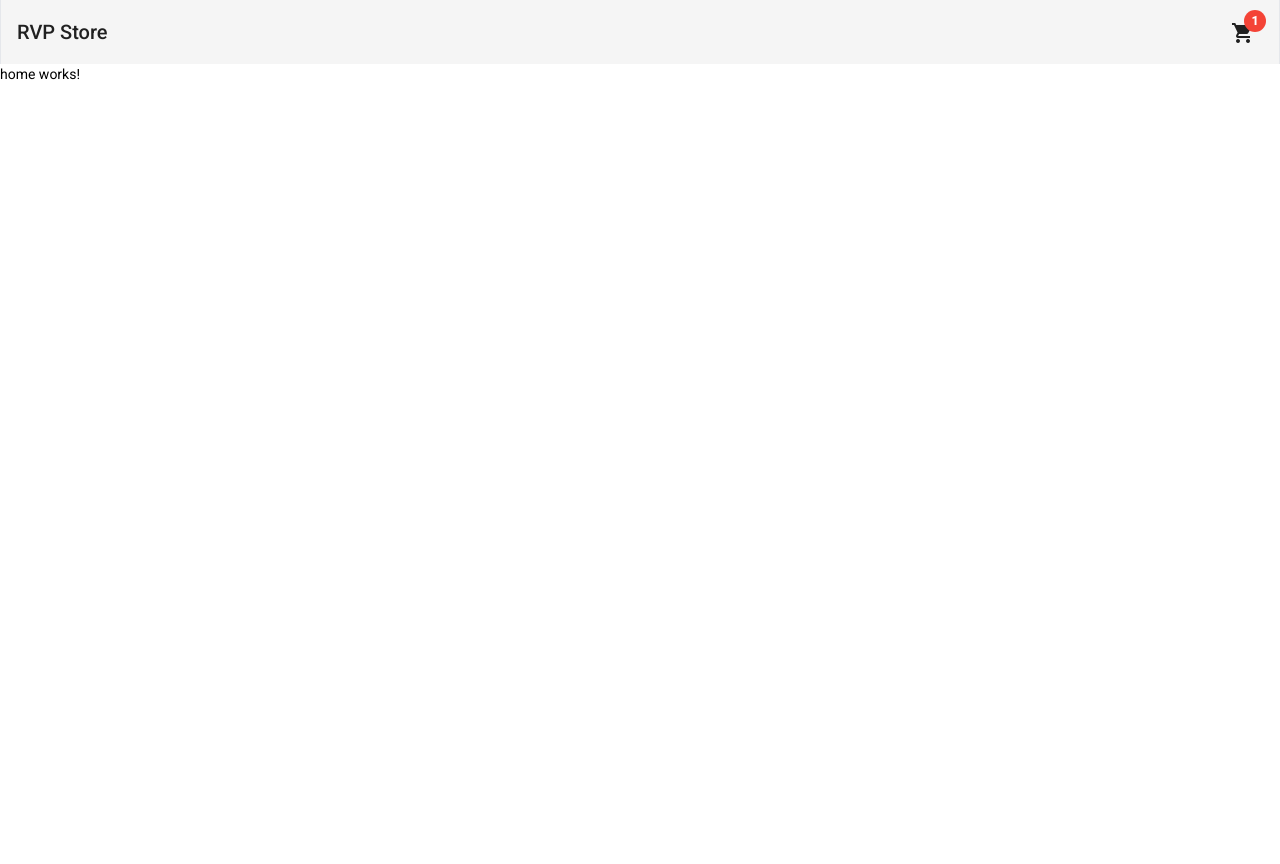
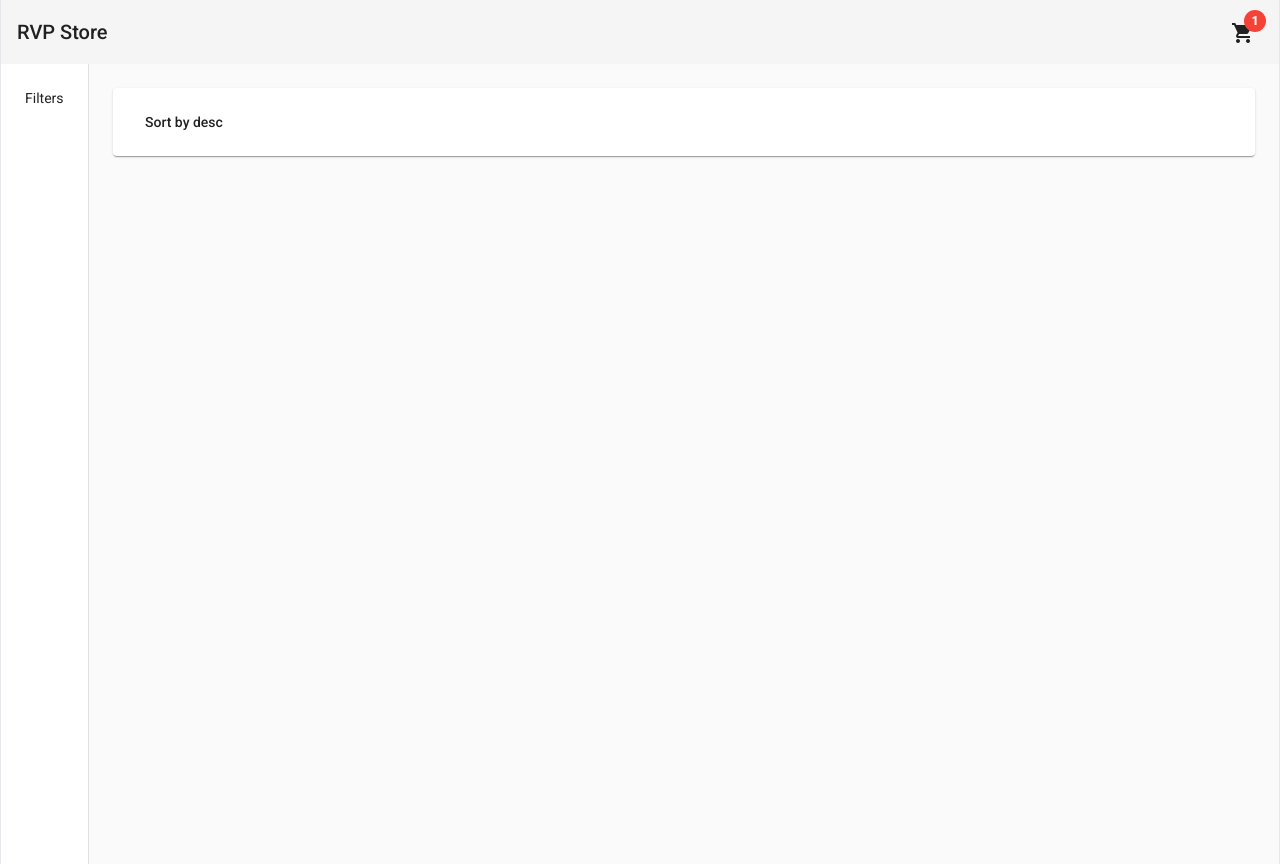
Before and after one commit to RVPdev/AngularWebShop, an Angular app: page /home in a window 1280 px wide. Before the commit the page ends 800 px from the top, so only its background shows below. Built offline with nearby package versions, Linux system fonts and the light colour scheme.

Commit message:
adding sort component

```diff
--- a/src/app/app.module.ts
+++ b/src/app/app.module.ts
@@ -19,9 +19,10 @@
 import { BrowserAnimationsModule } from "@angular/platform-browser/animations";
 import { HeaderComponent } from './components/header/header.component';
 import { HomeComponent } from './pages/home/home.component';
+import { ProductsHeaderComponent } from './pages/home/components/products-header/products-header.component';
 
 @NgModule({
-  declarations: [AppComponent, HeaderComponent, HomeComponent],
+  declarations: [AppComponent, HeaderComponent, HomeComponent, ProductsHeaderComponent],
   imports: [
     BrowserModule,
     AppRoutingModule,
--- /dev/null
+++ b/src/app/pages/home/components/products-header/products-header.component.html
@@ -0,0 +1,11 @@
+<mat-card class="mb-4">
+  <div class="flex justify-between">
+    <div>
+      <button mat-button [matMenuTriggerFor]="sortByMenu">Sort by {{sort}}</button>
+      <mat-menu #sortByMenu="matMenu">
+        <button (click)="onSortUpdate('desc')" mat-menu-item>desc</button>
+        <button (click)="onSortUpdate('asc')" mat-menu-item>asc</button>
+      </mat-menu>
+    </div>
+  </div>
+</mat-card>
--- /dev/null
+++ b/src/app/pages/home/components/products-header/products-header.component.ts
@@ -0,0 +1,19 @@
+import { Component, OnInit } from '@angular/core';
+
+@Component({
+  selector: 'app-products-header',
+  templateUrl: 'products-header.component.html',
+})
+export class ProductsHeaderComponent implements OnInit {
+  sort = "desc";
+
+  constructor() { }
+
+  ngOnInit(): void {
+  }
+
+  onSortUpdate(newSort: string): void {
+    this.sort = newSort;
+  }
+
+}
--- /dev/null
+++ b/src/app/pages/home/home.component.html
@@ -0,0 +1,11 @@
+<mat-drawer-container [autosize]="true" class="min-h-full max-w-7xl mx-auto border-x">
+
+    <mat-drawer mode="side" opened class="p-6">
+        <div>Filters</div>
+    </mat-drawer>
+
+    <mat-drawer-content class="p-6">
+        <app-products-header></app-products-header>
+    </mat-drawer-content>
+
+</mat-drawer-container>
--- a/src/app/pages/home/home.component.ts
+++ b/src/app/pages/home/home.component.ts
@@ -2,11 +2,7 @@
 
 @Component({
   selector: 'app-home',
-  template: `
-    <p>
-      home works!
-    </p>
-  `,
+  templateUrl: './home.component.html',
   styles: [
   ]
 })
```
